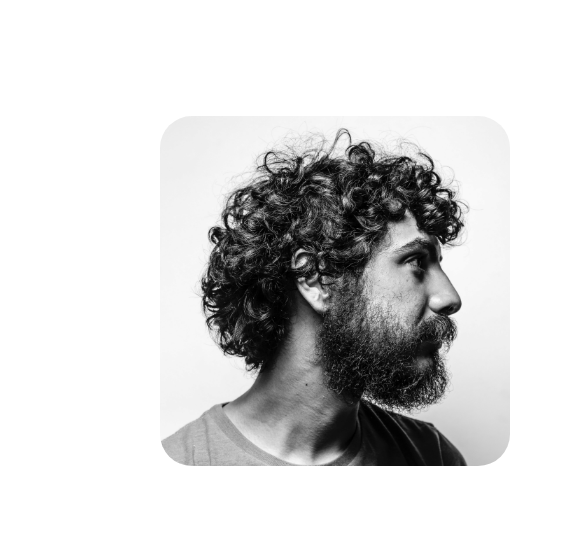
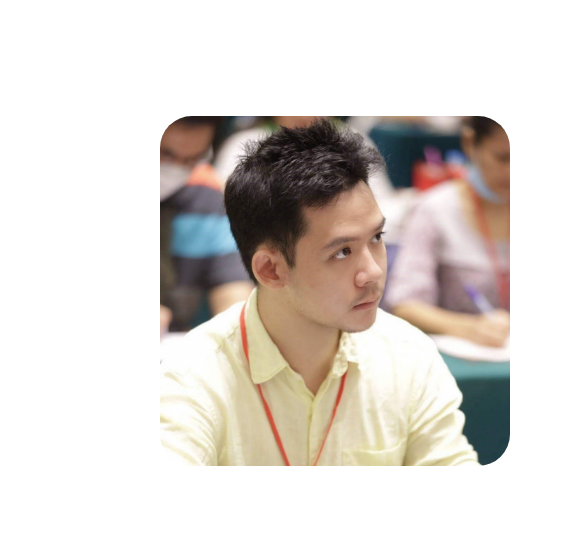
Before and after one commit to kittichettha/html-css-js-personal-portfolio, a plain HTML site: page index.html in a window 1280 px wide. Shown: the part 746-1305 px from the top of the page, 0-569 px from the left. Drawn offline with Linux system fonts and the light colour scheme.

Commit message:
Replaced about-pic

```diff
--- a/index.html
+++ b/index.html
@@ -78,7 +78,7 @@
     <h1 class="title">About Me</h1>
     <div class="section-container">
       <div class="section__pic-container">
-        <img src="/assets/about-pic.png"
+        <img src="/assets/about-pic.jpg"
         alt="Profile Picture"
         class="about-pic"
         />
```
Also changed, not shown: assets/about-pic.jpg (added), assets/about-pic.png (deleted), assets/profile-pic-2.png (deleted).
